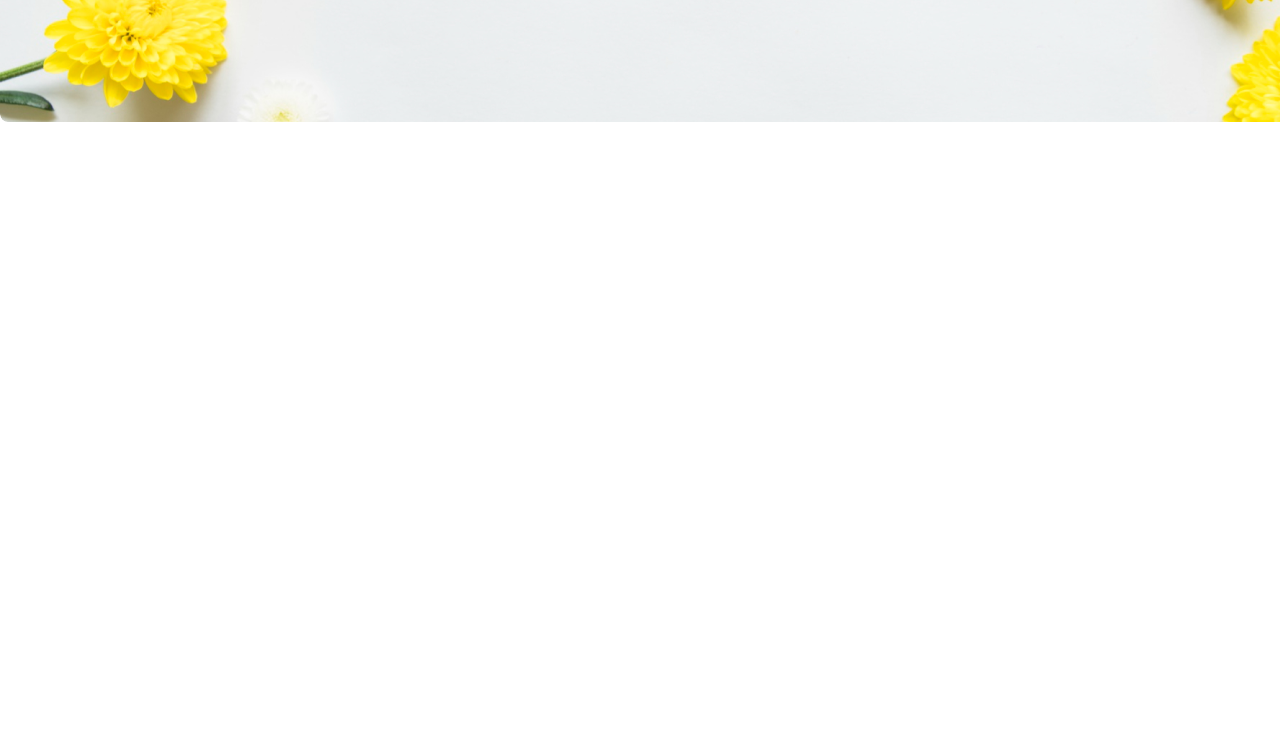
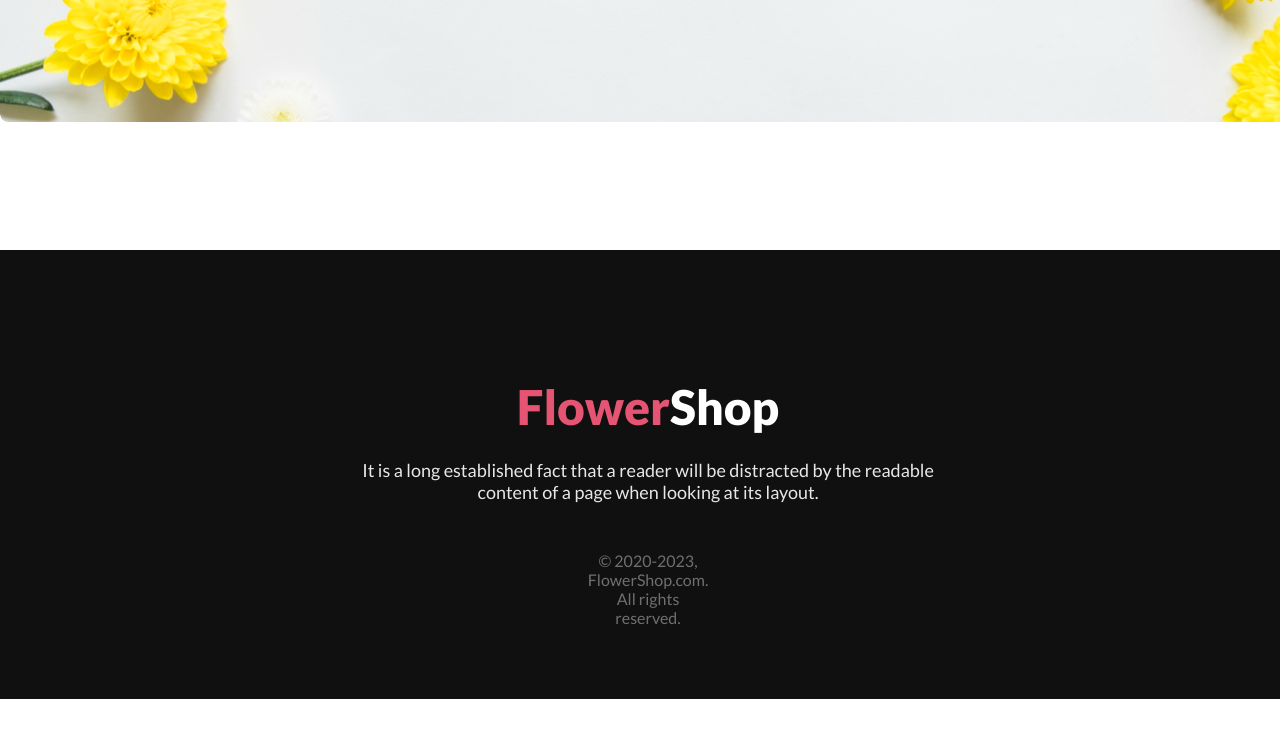
Before and after one commit to muhammad-salauddin/flower-shop-website, a plain HTML site: page index.html in a window 1280 px wide. Shown: the part 4168-4905 px from the top of the page. Before the commit the page ends 4418 px from the top, so only its background shows below. Drawn offline with Linux system fonts and the light colour scheme.

Commit message:
flower shop website

```diff
--- a/index.html
+++ b/index.html
@@ -124,7 +124,15 @@
         </section>
     </main>
     <footer>
-        <div class="footer"></div>
+        <div class="footer">
+            <h1 class="footer-title"> Flower<span style="color: white;">Shop</span></h1>
+            <p class="footer-txt">
+                It is a long established fact that a reader will be distracted by the readable content of a page when looking at its layout.
+            </p>
+            <p class="footer-info">
+                &copy; 2020-2023, FlowerShop.com. All rights reserved.
+            </p>
+        </div>
     </footer>
 </body>
 </html>
--- a/style/style.css
+++ b/style/style.css
@@ -313,3 +313,35 @@ input:focus {
     opacity: 0.8;
     box-shadow: 0 0 20px 0 lightgray;
 }
+footer {
+    background-color: #111010;
+    max-width: 1922px;
+    max-height: 449px;
+    margin: 0 auto;
+}
+.footer {
+    padding: 128px 648px;
+    display: flex;
+    flex-direction: column;
+    justify-content: center;
+    align-items: center;
+}
+.footer-title {
+    color: #E55473;
+    font-size: 48px;
+    font-weight: 900;
+    text-align: center;
+}
+.footer-txt {
+    margin-top: 24px;
+    margin-bottom: 32px;
+    color: rgba(255, 255, 255, 0.9);
+    font-size: 18px;
+    text-align: center;
+    width: 625px;
+    height: 60px;
+}
+.footer-info {
+    color: rgba(255, 255, 255, 0.4);
+    text-align: center;
+}
```
